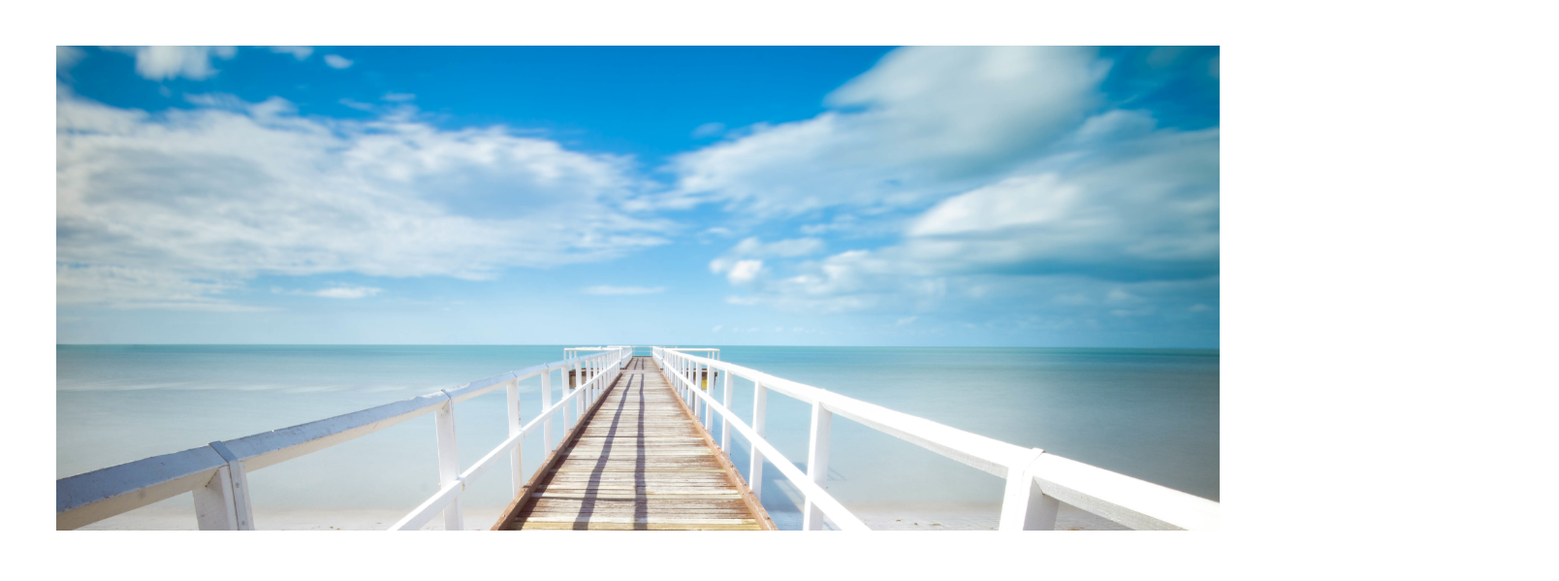
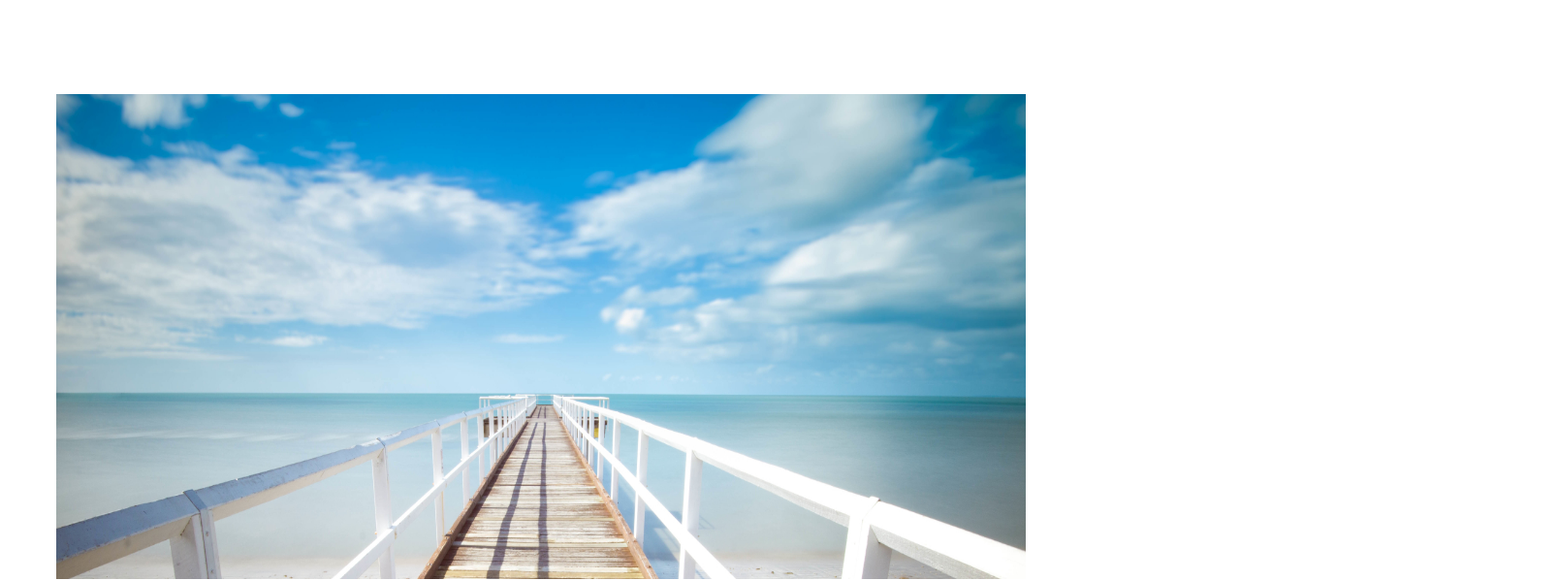
Before and after one commit to yangsyo/trying, a plain HTML site: page index.html in a window 1280 px wide. Shown: the part 197-796 px from the top of the page at 97% size, 1608 px wide, since content can reach past the window. Drawn offline with Linux system fonts and the light colour scheme.

Commit message:
Add files via upload

```diff
--- a/index.html
+++ b/index.html
@@ -25,7 +25,7 @@
       </div>
       </div>
 
-      <img src="main.jpg" width="1200px" height="500px">
+      <img src="main.jpg" width="1000px" height="500px">
 
   <div id="first">
 <ul>
@@ -38,7 +38,7 @@
 <style>
 
 img{
-  margin-top:50px;
+  margin-top:100px;
   margin-left:50px;
 }
 
--- a/up.css
+++ b/up.css
@@ -1,6 +1,6 @@
 #grid{
 display:grid;
-grid-template-columns:500px 1fr;
+grid-template-columns:500px 1100px;
 clear: both;
 }
 
```
